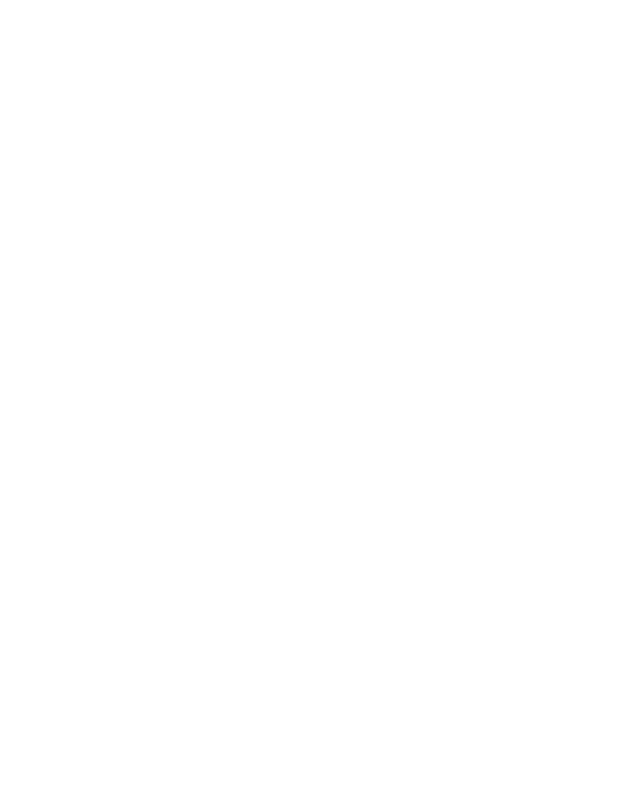
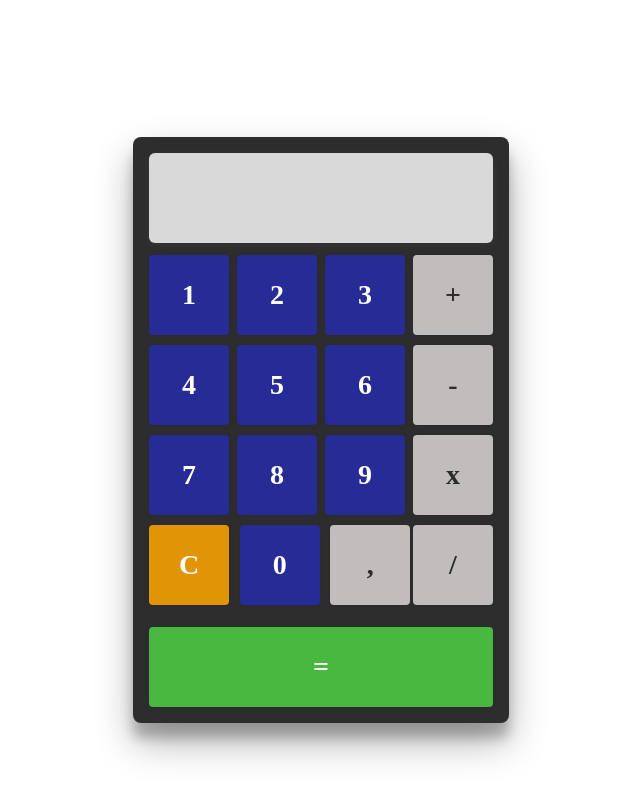
Before and after one commit to OpheNg/js-calculator, a plain HTML site: page index.html in a window 1280 px wide. Shown: the whole page, without its empty margins (319-959 px from the left). Drawn offline with Linux system fonts and the light colour scheme.

Commit message:
calculatore HTML CSS ok

```diff
--- a/index.html
+++ b/index.html
@@ -4,10 +4,85 @@
     <meta charset="UTF-8">
     <meta http-equiv="X-UA-Compatible" content="IE=edge">
     <meta name="viewport" content="width=device-width, initial-scale=1.0">
-
+    <script src="main.js" defer></script>
+    <link rel="stylesheet" href="style.css">
     <title>the best Calculator Ever !</title>
   </head>
   <body>
-    <script scr="main.js"></script>
+    <div class="container">
+      <div class="calculator">
+        <div class="screen">
+        </div>
+
+        <div class="keypad">
+
+          <div class="row row1">
+            <div class=" touch number touch">
+              <p>1</p>
+            </div>
+            <div class="number touch">
+              <p>2</p>
+            </div>
+            <div class="number touch">
+              <p>3</p>
+            </div>
+            <div class="operator touch plus">
+              <p>+</p>
+            </div>
+          </div>
+
+          <div class="row row2">
+            <div class="number touch">
+              <p>4</p>
+            </div>
+            <div class="number touch">
+              <p>5</p>
+            </div>
+            <div class="number touch">
+              <p>6</p>
+            </div>
+            <div class="operator touch minus">
+              <p>-</p>
+            </div>
+          </div>
+
+          <div class="row row3">
+            <div class="number touch">
+              <p>7</p>
+            </div>
+            <div class="number touch">
+              <p>8</p>
+            </div>
+            <div class="number touch">
+              <p>9</p>
+            </div>
+            <div class="operator touch multi">
+              <p>x</p>
+            </div>
+          </div>
+
+          <div class="row row4">
+            <div class=" touch clear">
+              <p>C</p>
+            </div>
+            <div class="number touch">
+              <p>0</p>
+            </div>
+            <div class="touch operator coma">
+              <p>,</p>
+            </div>
+            <div class="operator touch slash">
+              <p>/</p>
+            </div>
+          </div>
+
+          <div class="equal">
+            <p>=</p>
+          </div>
+        </div>
+
+      </div>
+    </div>
+
   </body>
 </html>
--- a/main.js
+++ /dev/null
@@ -1,4 +0,0 @@
-function add(numberOne,numberTwo){
-  return (numberOne + numberTwo);
-}
-add(2,5);
--- /dev/null
+++ b/style.css
@@ -0,0 +1,83 @@
+.container{
+  margin: 30px;
+  height: 100%;
+  min-height: 100vh;
+  display: flex;
+  justify-content: center;
+  align-items: center;
+}
+
+.calculator{
+  height: 100%;
+  box-shadow: rgba(0, 0, 0, 0.3) 0px 19px 38px, rgba(0, 0, 0, 0.22) 0px 15px 12px;
+  padding: 16px;
+  border-radius: 8px;
+  display: flex;
+  flex-direction: column;
+  justify-content: space-between;
+  background-color: rgb(46, 45, 45);
+}
+
+.screen{
+  box-shadow: rgba(99, 99, 99, 0.2) 0px 2px 8px 0px;
+  padding: 20px;
+  border-radius: 6px;
+  background-color: rgb(217, 217, 217);
+  height: 50px;
+  margin-bottom: 12px;
+}
+.row{
+  display: flex;
+  justify-content: space-between;
+  width: 100%;
+  padding-bottom: 10px;
+}
+.keypad{
+  display: flex;
+  flex-direction: column;
+  justify-content: space-between;
+  align-items: center;
+}
+.touch{
+  font-size: 28px;
+  display: flex;
+  justify-content: center;
+  align-items: center;
+  text-align: center;
+  height: 80px;
+  width: 80px;
+  border-radius: 4px;
+  box-shadow: rgba(50, 50, 93, 0.25) 0px 2px 5px -1px, rgba(0, 0, 0, 0.3) 0px 1px 3px -1px;
+}
+.number{
+  background-color: rgb(38, 43, 149);
+  color: white;
+  font-weight: bold;
+  margin-right: 8px;
+}
+.operator{
+  background-color: rgb(193, 189, 189);
+  color: rgb(44, 44, 44);
+  font-weight: bold;
+}
+.clear{
+  background-color:rgb(225, 148, 5);
+  color: white;
+  font-weight: bold;
+  margin-right: 8px;
+}
+.equal{
+  height: 80px;
+  width: 100%;
+  border-radius: 4px;
+  box-shadow: rgba(50, 50, 93, 0.25) 0px 2px 5px -1px, rgba(0, 0, 0, 0.3) 0px 1px 3px -1px;
+  background-color:rgb(72, 184, 64);
+  color: white;
+  font-weight: bold;
+  margin-top: 12px;
+  font-size: 28px;
+  display: flex;
+  justify-content: center;
+  align-items: center;
+  text-align: center;
+}
```
